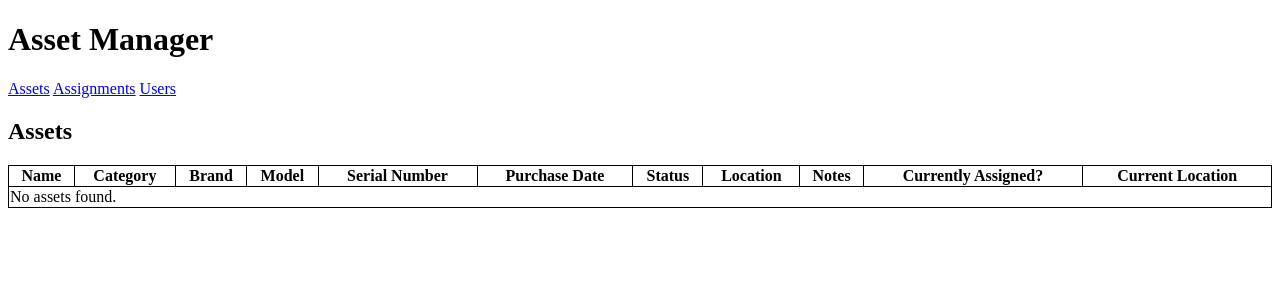
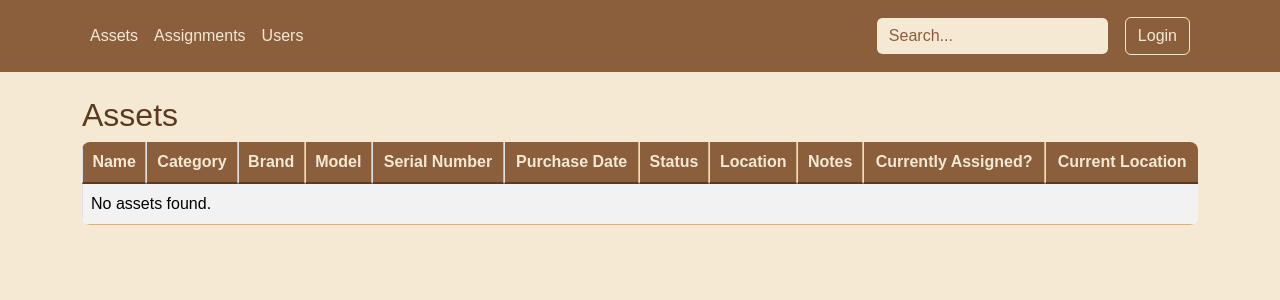
Before and after one commit to heronvalev/assets-manager, a Django app: page /assets/ in a window 1280 px wide. Shown: the top 300 px of the page. Run offline with Django 5.2, Linux system fonts and the light colour scheme; data that the repository does not hold is empty.

Commit message:
Add general styling and helper method for currently assigned user

```diff
--- a/inventory/static/inventory/css/style.css
+++ b/inventory/static/inventory/css/style.css
@@ -1,10 +1,94 @@
-.asset-table {
-    border-collapse: collapse;
-    width: 100%;
+/* Body / global background and font */
+body {
+    background-color: #F5E9D4;
+    color: #5C3A21;
+    font-family: Arial, sans-serif;
 }
 
-.asset-table,
-.asset-table th,
-.asset-table td {
-    border: 1px solid black;
+/* Navbar */
+header {
+    background-color: #8B5E3C;
 }
+
+/* Navbar links */
+header .nav-link {
+    color: #F5E9D4;
+}
+
+header .nav-link:hover {
+    color: #D2B48C;
+}
+
+/* Buttons (primary and outline) */
+.btn-primary {
+    background-color: #A67C52;
+    border-color: #A67C52;
+    color: #fff;
+}
+
+.btn-primary:hover {
+    background-color: #8B5E3C;
+    border-color: #8B5E3C;
+}
+
+.btn-outline-light {
+    color: #F5E9D4;
+    border-color: #F5E9D4;
+}
+
+.btn-outline-light:hover {
+    background-color: #F5E9D4;
+    color: #8B5E3C;
+}
+
+/* Search input styling */
+form input[type="search"] {
+    background-color: #F5E9D4;
+    color: #5C3A21;
+    border: 1px solid #8B5E3C;
+}
+
+/* Placeholder text color */
+form input[type="search"]::placeholder {
+    color: #8B5E3C;
+    opacity: 1;
+}
+
+/* Focus effect */
+form input[type="search"]:focus {
+    background-color: #F5E9D4;
+    color: #5C3A21;
+    border-color: #A67C52;
+    box-shadow: none;
+}
+
+/* Tables */
+.table {
+    background-color: #fff;
+    color: #5C3A21;
+    border-collapse: separate;
+    border-spacing: 0;
+    border-radius: 0.5rem;
+    overflow: hidden;
+}
+
+/* Table header */
+.table thead th {
+    background-color: #8B5E3C;
+    color: #F5E9D4;
+    text-align: center;
+    border-bottom: 2px solid #5C3A21;
+}
+
+/* Table cells */
+.table th,
+.table td {
+    border-bottom: 1px solid #D2B48C;
+    border-right: 1px solid #D2B48C;
+}
+
+/* Remove right border on last cell */
+.table th:last-child,
+.table td:last-child {
+    border-right: none;
+}
--- a/inventory/templates/base.html
+++ b/inventory/templates/base.html
@@ -4,19 +4,27 @@
 <head>
     <meta charset="UTF-8">
     <title>{% block title %}Assets Manager{% endblock %}</title>
+    <link href="https://cdn.jsdelivr.net/npm/bootstrap@5.3.8/dist/css/bootstrap.min.css" rel="stylesheet" integrity="sha384-sRIl4kxILFvY47J16cr9ZwB07vP4J8+LH7qKQnuqkuIAvNWLzeN8tE5YBujZqJLB" crossorigin="anonymous">
     <link rel="stylesheet" href="{% static 'inventory/css/style.css' %}">
 </head>
 <body>
-    <header>
-        <h1>Asset Manager</h1>
-        <nav>
-            <a href="{% url 'asset_list' %}">Assets</a>
-            <a href="#">Assignments</a>
-            <a href="#">Users</a>
-        </nav>
+    <header class="p-3">
+        <div class="container">
+            <div class="d-flex flex-wrap align-items-center justify-content-center justify-content-lg-start">
+
+                <ul class="nav col-12 col-lg-auto me-lg-auto mb-2 justify-content-center mb-md-0">
+                    <li><a href="{% url 'asset_list' %}" class="nav-link px-2">Assets</a></li>
+                    <li><a href="#" class="nav-link px-2">Assignments</a></li>
+                    <li><a href="#" class="nav-link px-2">Users</a></li>
+                </ul>
+
+                <form class="col-12 col-lg-auto mb-3 mb-lg-0 me-lg-3" role="search"> <input type="search" class="form-control form-control-dark" placeholder="Search..." aria-label="Search"> </form>
+                <div class="text-end"> <button type="button" class="btn btn-outline-light me-2">Login</button>
+            </div>
+        </div>
     </header>
 
-    <main>
+    <main class="container my-4">
         {% block content %}{% endblock %}
     </main>
 </body>
--- a/inventory/templates/inventory/asset_list.html
+++ b/inventory/templates/inventory/asset_list.html
@@ -4,7 +4,9 @@
 
 {% block content %}
 <h2>Assets</h2>
-<table class="asset-table">
+<div class="table-responsive">
+    <table class="table table-bordered table-striped align-middle">
+        <thead class="table-header">
             <tr>
                 <th>Name</th>
                 <th>Category</th>
@@ -18,6 +20,8 @@
                 <th>Currently Assigned?</th>
                 <th>Current Location</th>
             </tr>
+        </thead>
+        <tbody>
             {% for asset in assets %}
             <tr>
                 <td>{{ asset.name }}</td>
@@ -29,11 +33,14 @@
                 <td>{{ asset.status }}</td>
                 <td>{{ asset.location }}</td>
                 <td>{{ asset.notes }}</td>
-        <td>{{ asset.is_assigned }}</td>
+                <td>{{ asset.get_current_user_upn }}</td>
                 <td>{{ asset.get_current_location }}</td>
             </tr>
             {% empty %}
             <tr><td colspan="11">No assets found.</td></tr>
             {% endfor %}
+        </tbody>
     </table>
+</div>
+
 {% endblock %}
```
Also changed, not shown: inventory/models.py (+9 -0 lines). Lines whose indentation alone changed are shown as unchanged.
